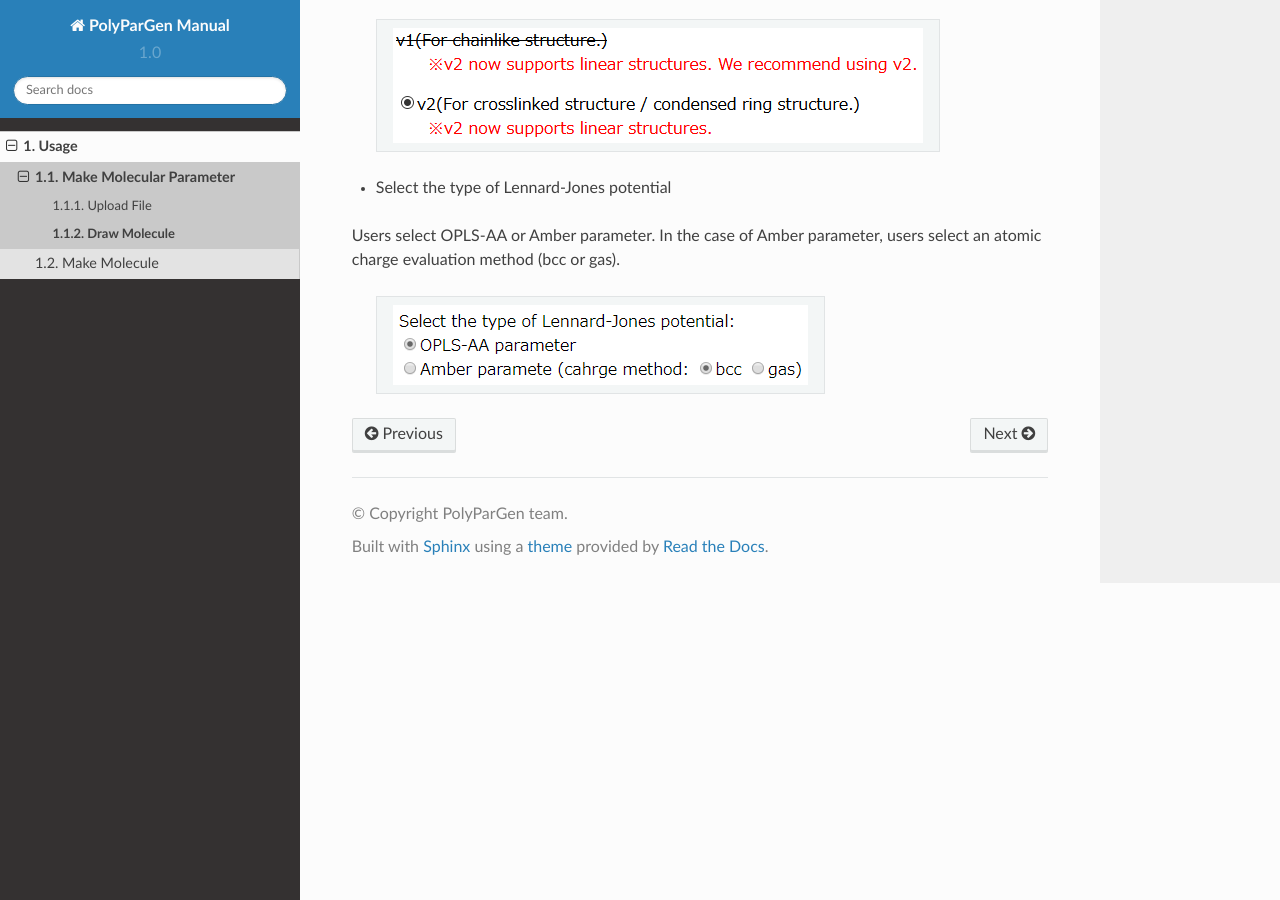
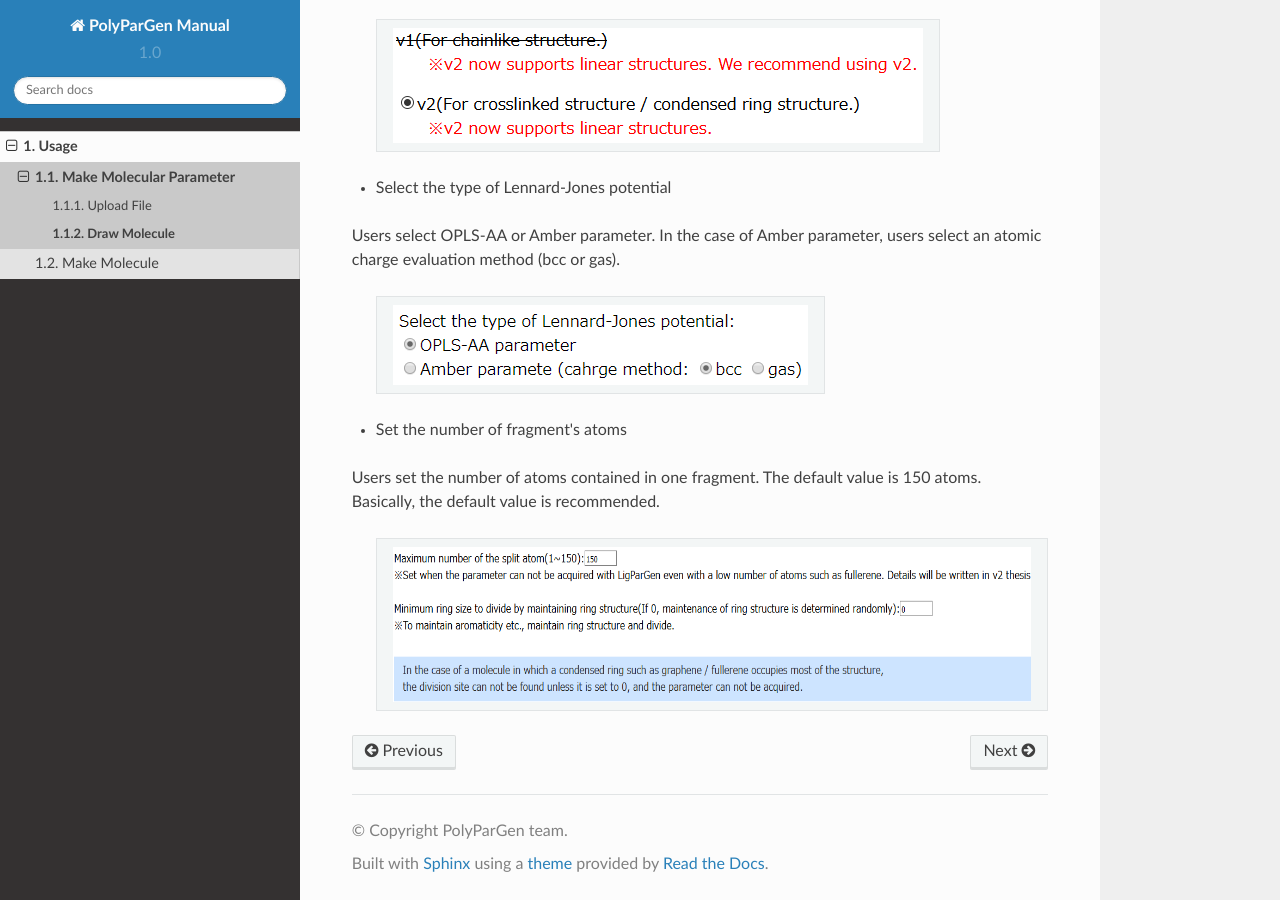
Before and after one commit to mori0711/polypargen_manual, a Sphinx documentation site: the page built from docs/usage/make_molecular_parameter/draw_molecule.rst, in a window 1280 px wide and 900 px high, scrolled down 3378 px. Built offline with Sphinx 7.4.7 and the Read the Docs theme 2.0.0, drawn with Linux system fonts in a browser that asks for light colours.

Commit message:
add draw_molecule.rst

```diff
--- a/docs/usage/make_molecular_parameter/draw_molecule.rst
+++ b/docs/usage/make_molecular_parameter/draw_molecule.rst
@@ -76,3 +76,13 @@ In the case of Amber parameter, users select an atomic charge evaluation method
   |    :scale: 100 %                                                         |
   |    :align: center                                                        |
   +--------------------------------------------------------------------------+
+
+- Set the number of fragment's atoms
+Users set the number of atoms contained in one fragment.
+The default value is 150 atoms. Basically, the default value is recommended.
+
+  +--------------------------------------------------------------------------+
+  | .. image:: ./imgs/draw_molecule_008.png                                  |
+  |    :scale:  70 %                                                         |
+  |    :align: center                                                        |
+  +--------------------------------------------------------------------------+
```
